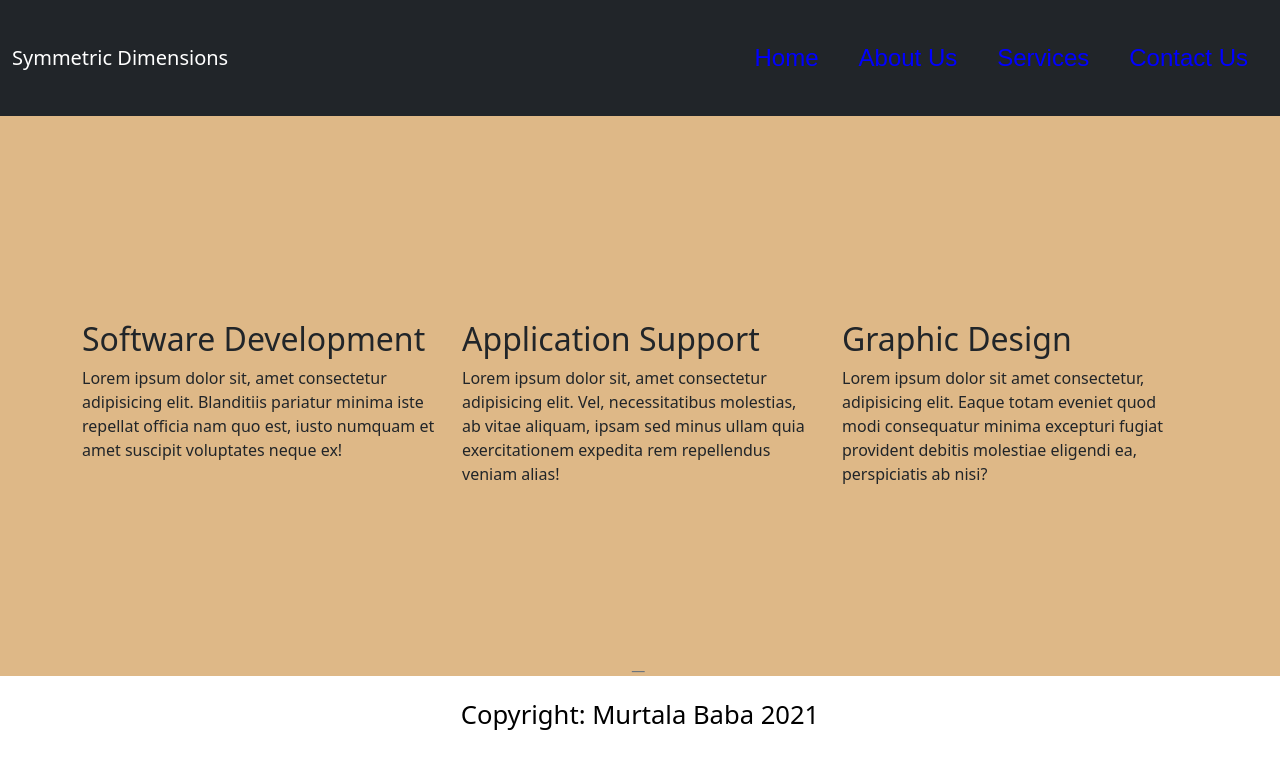
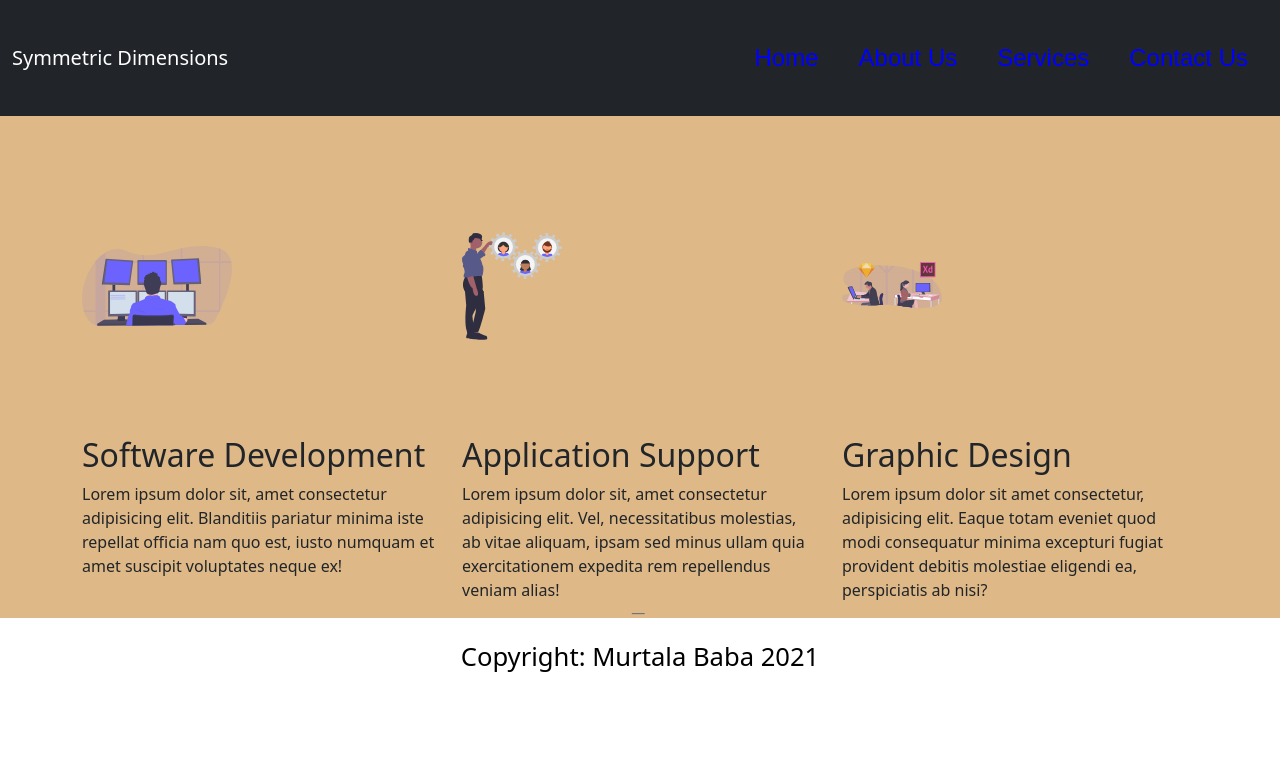
Before and after one commit to muree/startup-bootstrap, a plain HTML site: page services.html in a window 1280 px wide. Drawn offline with nearby package versions, Linux system fonts and the light colour scheme.

Commit message:
hero fix

```diff
--- a/css/styles.css
+++ b/css/styles.css
@@ -29,6 +29,7 @@ ul li a:hover {
   background-color: aqua;
   margin-left: auto;
   margin-right: auto;
+  min-width: 0;
 }
 
 .landing-pg h2 {
@@ -41,6 +42,7 @@ ul li a:hover {
 .landing-pg p {
   text-align: center;
 }
+
 .about {
   height: 120vh;
 }
@@ -89,7 +91,7 @@ ul li a:hover {
   background-repeat: no-repeat;
 }
 footer {
-  height: 60px;
+  height: auto;
 }
 footer p {
   font-size: 1.6rem;
@@ -98,10 +100,12 @@ footer p {
 }
 .services {
   background-color: burlywood;
+  height: auto;
 }
+
 .service-card {
-  padding-top: 30px;
-  height: 70vh;
-  display: block;
+  padding-top: 20px;
+
   align-content: center;
+  height: auto;
 }
--- a/services.html
+++ b/services.html
@@ -33,11 +33,17 @@
         </div>
       </div>
     </nav>
+    <section>
       <div class="services">
         <div class="container">
           <div class="row row-col-3 service-card">
             <!-- My services -->
             <div class="col-12 col-md col-lg-4">
+              <img
+                class="img-fluid mx-auto"
+                src="/img/undraw_programming_2svr.svg"
+                alt=""
+              />
               <h2>Software Development</h2>
               <p>
                 Lorem ipsum dolor sit, amet consectetur adipisicing elit.
@@ -46,14 +52,24 @@
               </p>
             </div>
             <div class="col-12 col-md col-lg-4">
+              <img
+                class="img-fluid mx-auto"
+                src="/img/undraw_Connecting_Teams_8ntu.svg"
+                alt=""
+              />
               <h2>Application Support</h2>
               <p>
                 Lorem ipsum dolor sit, amet consectetur adipisicing elit. Vel,
-              necessitatibus molestias, ab vitae aliquam, ipsam sed minus ullam
-              quia exercitationem expedita rem repellendus veniam alias!
+                necessitatibus molestias, ab vitae aliquam, ipsam sed minus
+                ullam quia exercitationem expedita rem repellendus veniam alias!
               </p>
             </div>
             <div class="col-12 col-md col-lg-4">
+              <img
+                class="img-fluid mx-auto"
+                src="/img/undraw_design_tools_42tf.svg"
+                alt=""
+              />
               <h2>Graphic Design</h2>
               <p>
                 Lorem ipsum dolor sit amet consectetur, adipisicing elit. Eaque
@@ -64,6 +80,7 @@
           </div>
         </div>
       </div>
+    </section>
     <footer class="blockquote-footer text-center">
       <div><p>Copyright: Murtala Baba 2021</p></div>
     </footer>
```
Also changed, not shown: index.html (+1 -1 lines), img/undraw_Connecting_Teams_8ntu.svg (added), img/undraw_design_tools_42tf.svg (added), img/undraw_podcast_q6p7.svg, img/undraw_programming_2svr.svg (added). Lines whose indentation alone changed are shown as unchanged.
